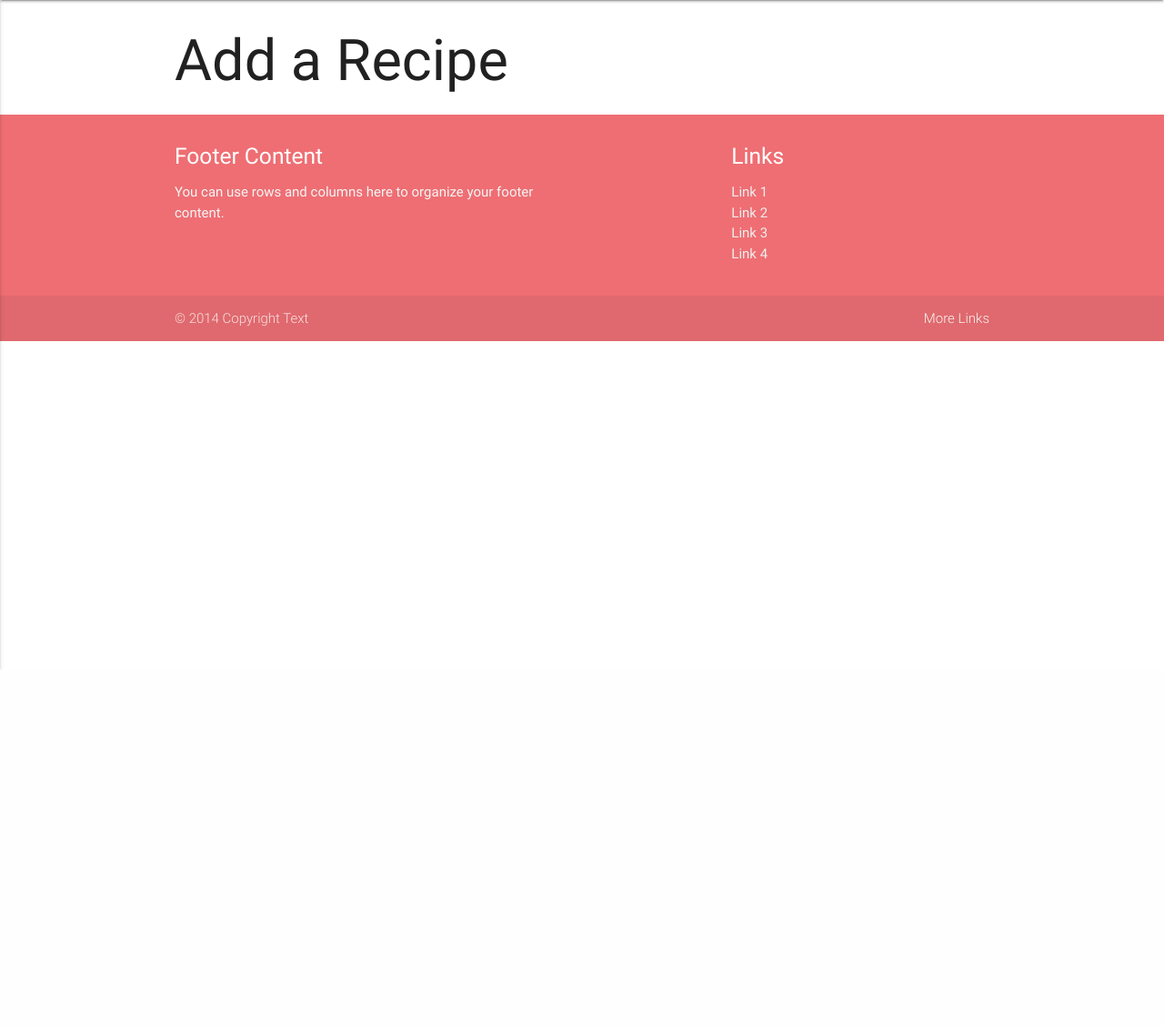
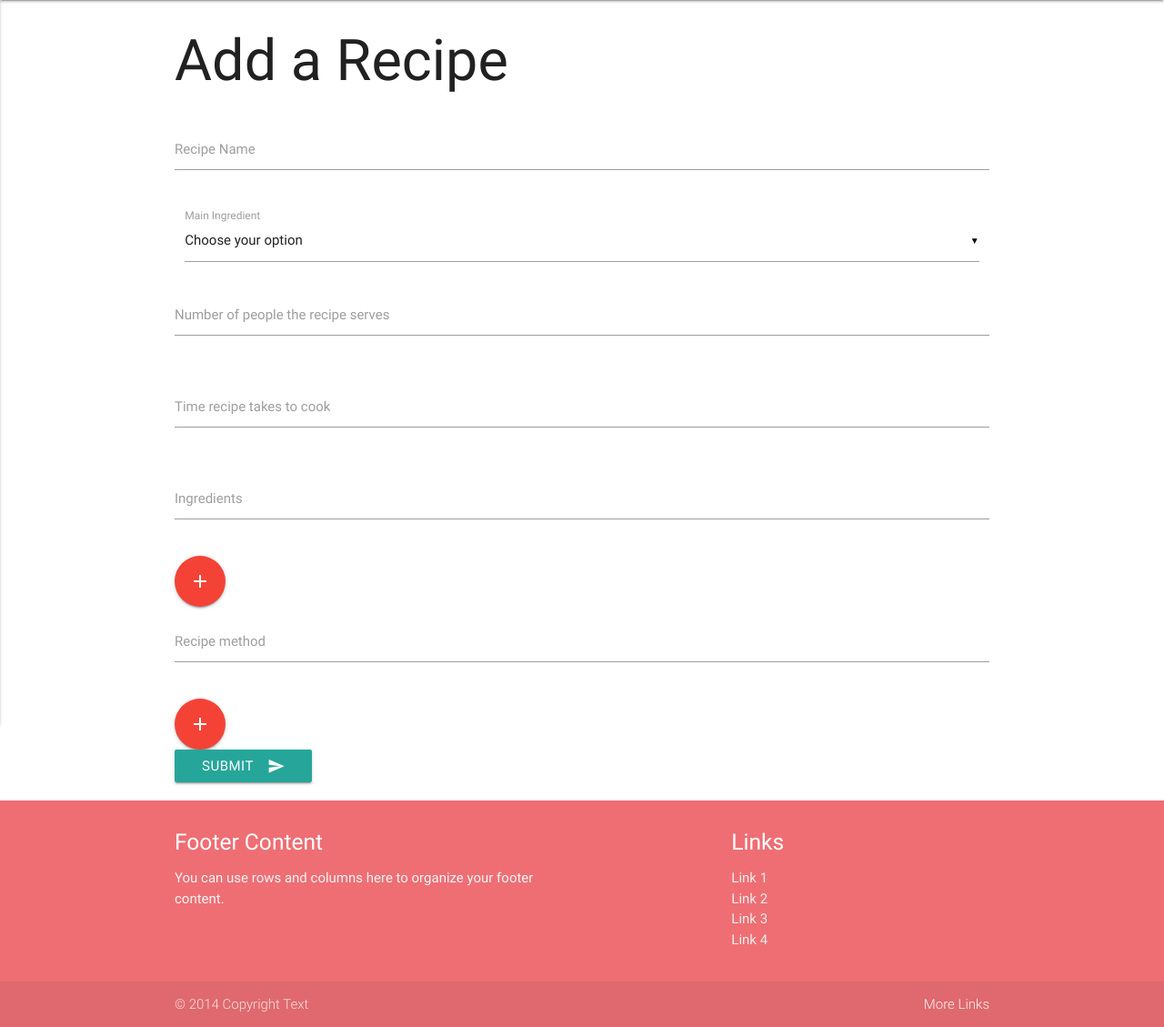
Before and after one commit to Baldpet/Family-cookbook, a Flask app: page /add-recipe in a window 1280 px wide. Shown: the part 64-1193 px from the top of the page at 91% size. Before the commit the page ends 800 px from the top, so only its background shows below. Run offline with Flask 2, Linux system fonts and the light colour scheme; a user stored in the database is signed in; a database or web service that is not in the repository returns one stand-in record (values such as "Sample title"); some libraries are stand-ins or nearby versions.

Commit message:
added basic form to add recipe

```diff
--- a/app.py
+++ b/app.py
@@ -123,7 +123,7 @@ def login():
                 user_obj = User(user['username'])
                 login_user(user_obj)
                 flash("Logged in successfully")
-                print(User)
+                print(user_obj)
                 return redirect(request.args.get("next") or url_for(
                     "home_login", username=user['username']))
         flash("Wrong username or password")
--- a/static/js/base.js
+++ b/static/js/base.js
@@ -1 +1,5 @@
+$(document).ready(function() {
+    $('select').material_select();
+  });
+
 $(".button-collapse").sideNav();
--- a/templates/addrecipe.html
+++ b/templates/addrecipe.html
@@ -2,6 +2,57 @@
 {% block content %}
 <div class="container">
     <h1>Add a Recipe</h1>
-</div>
+
+    <div class="row">
+        <form class="col s12">
+        <div class="row">
+            <div class="input-field col s12">
+            <input id="recipe_name" name="recipe_name" type="text" class="validate" required>
+            <label for="recipe_name">Recipe Name</label>
+            </div>
+        </div>
+		<div class="input-field col s12">
+			<select name="main_ingredient" required>
+		      <option value="" disabled selected>Choose your option</option>
+		      <option value="1">Option 1</option>
+		      <option value="2">Option 2</option>
+		      <option value="3">Option 3</option>
+		    </select>
+			<label>Main Ingredient</label>
+		</div>
+        <div class="row">
+            <div class="input-field col s12">
+            <input id="serves" name="serves" type="text" class="validate" required>
+            <label for="serves">Number of people the recipe serves</label>
+            </div>
+        </div>
+        <div class="row">
+            <div class="input-field col s12">
+            <input id="time" name="time" type="text" class="validate" required>
+            <label for="time">Time recipe takes to cook</label>
+            </div>
+        </div>
+        <div class="row">
+            <div class="input-field col s12">
+            <input id="ingredients" name="ingredients" type="text" class="validate" required>
+            <label for="ingredients">Ingredients</label>
+            </div>
+        </div>
+        <a class="btn-floating btn-large waves-effect waves-light red"><i class="material-icons">add</i></a>
+        <div class="row">
+            <div class="input-field col s12">
+            <input id="method" name="method" type="text" class="validate" required>
+            <label for="method">Recipe method</label>
+            </div>
+        </div>
+        <a class="btn-floating btn-large waves-effect waves-light red"><i class="material-icons">add</i></a>
+        <div>
+            <button class="btn waves-effect waves-light" type="submit" name="action">Submit
+                <i class="material-icons right">send</i>
+            </button>
+        </div>
+        </form>
+    </div>
+  </div>
 
 {% endblock %}
```
